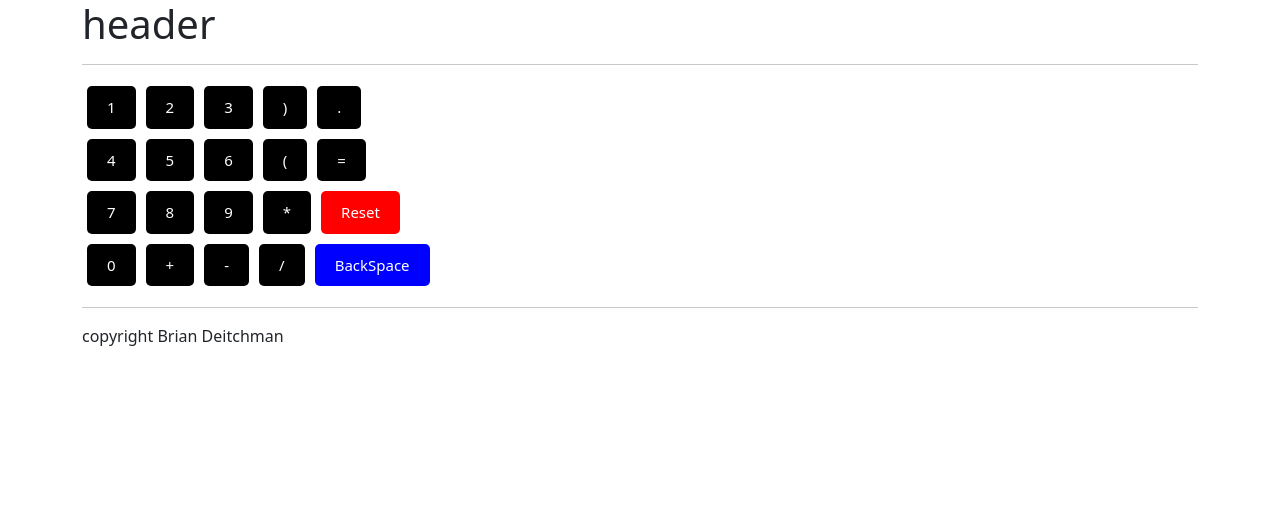
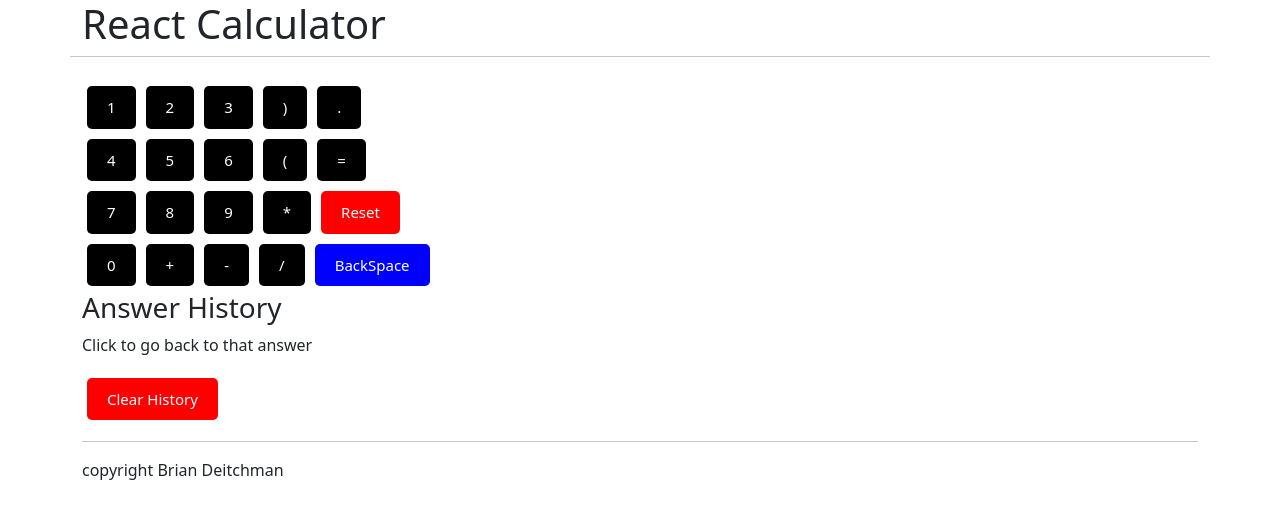
Before and after one commit to briandeitchman1/PictureApp, a React (Create React App) app: page / in a window 1280 px wide. Shown: the top 518 px of the page. Built offline with nearby package versions, Linux system fonts and the light colour scheme.

Commit message:
Added a answer history

```diff
--- a/package.json
+++ b/package.json
@@ -9,6 +9,7 @@
     "react": "^18.2.0",
     "react-dom": "^18.2.0",
     "react-scripts": "5.0.1",
+    "uuid": "^8.3.2",
     "web-vitals": "^2.1.4"
   },
   "scripts": {
--- a/src/App.js
+++ b/src/App.js
@@ -5,16 +5,22 @@ import Header from './components/Header';
 import Footer from './components/Footer';
 import Button from './components/Button';
 import Screen from './components/Screen';
-import { useState } from "react"
+import History from './components/History';
+import {v4} from 'uuid';
+import { useState,useEffect } from "react"
 
 
-
+const LOCAL_STORAGE_KEY = 'calc.answers'
 
 
 
 function App() {
 
   const [operations, setOperations] = useState([""])
+  const [answers,setAnswers] = useState([""])
+
+
+
   // adds a number as a string to the operations
   const addNumber = (e)=>{
     console.log(e.target.innerText)
@@ -97,10 +103,10 @@ function App() {
        return num+=op;
      }
   }
-  // converts normal math notation into something that can
-  // then be converted into postfix notation
-  // for example 5(6) to 5*(6) and (2)3 to (2)*3
-  // and 1-2 -> 1 + -2
+  // converts normal math notation into something that can then be converted
+  // into postfix notation and combines the array of digits into numbers.
+  // for example [5,(,6,),] to [5,*,(,6,)] and [(,2,),3] to [(,2,),*,3,]
+  // and [1,-,2] -> [1,+,-2]. [-,2,(,2,)] ->[-2,*,(,2,)]
   const joinNumbers = (numberArray)=>{
     let number='';
     let prev ='';
@@ -139,6 +145,7 @@ function App() {
     }
     return false;
   }
+  //actually does the adding subtracting ect
   const doOperation = (num1,op,num2)=>{
     let result;
     num1 = parseFloat(num1);
@@ -159,7 +166,6 @@ function App() {
   // checks for correct number of parentheses
   const isBalanced = (nums)=>{
    const stack = [];
-
    for(let i = 0; i < nums.length; i++){
     let c = nums[i];
     if(c == '('){
@@ -185,12 +191,16 @@ function App() {
     const stack = [];
 
     nums.forEach(num =>{
+      // always push numbers onto the q
       if(isNumber(num)){
         q.push(num);
       }else{
+        //always push ( onto the stack
         if(num == '('){
           stack.push(num);
         }
+        // when we get ) push everything from stack onto the q
+        // until we hit the closing (
         if(num == ')'){
 
           let op = stack.pop();
@@ -199,6 +209,8 @@ function App() {
             op = stack.pop();
           }
         }
+        // if we have a * or / on the stack and run into + or -
+        // we need to pop off all * and / then we can push + or -
         if(num == '+' || num == '-'){
          let top = stack.length-1;
          while(stack.length){
@@ -212,6 +224,7 @@ function App() {
           break;
          }
         }
+        // the only other symbols are * and / we just push them
         stack.push(num);
         }
         if(num == '*'|| num == '/'){
@@ -219,12 +232,13 @@ function App() {
         }
       }
     })
+    // push anything left on the stack to the q
     while(stack.length>0){
       q.push(stack.pop());
     }
     console.log(q);
   }
-
+// this solves the postfix notation array created from toPostFix function
   const solve = (q)=>{
     const stack = [];
     q.forEach(x=>{
@@ -240,7 +254,8 @@ function App() {
     })
     return stack.pop();
   }
-
+// calls all the functions needed to take the array of digits and symbols
+// and convert it into the solution and prints the solution to the screen
   const doMath = ()=>{
     const numberArray =[]
     joinNumbers(numberArray);
@@ -253,8 +268,10 @@ function App() {
     console.log(q);
     let result =  solve(q);
     setOperations([result.toString()])
+    setAnswers([...answers, {id:v4(), answer:result.toString()}])
+
   }
-
+//lets the user type instead of clicking buttons
   const  keyPressHandler = (event)=>{
     console.log(event.key.toString())
     let x = event.key.toString();
@@ -271,6 +288,14 @@ function App() {
     }
   }
 
+  const insertOldAnswer = (answer)=>{
+    console.log(answer.target.innerText);
+    setOperations([answer.target.innerText]);
+  }
+  const clearHistory = ()=>{
+    setAnswers([])
+  }
+
   return (
     <div className='container' id="container" tabIndex="0"  onKeyDown={keyPressHandler}>
       <Header />
@@ -283,7 +308,6 @@ function App() {
         <Button  text=')' onClick={addNumber}/>
         <Button  text='.' onClick={addNumber}/>
         </div>
-
       </div>
       <div className="row">
         <div className="col">
@@ -308,12 +332,11 @@ function App() {
       <Button  text='+' onClick={addOperator} />
       <Button  text='-' onClick={addNumber} />
       <Button  text='/' onClick={addOperator} />
-
       <Button  text='BackSpace' color="blue" onClick={backspace}/>
-
-
-
-
+      <h3>Answer History</h3>
+      <p>Click to go back to that answer</p>
+      <History answers={answers} onClick={insertOldAnswer}/>
+      <Button text='Clear History' color="red"onClick={clearHistory}/>
       <Footer />
     </div>
   );
--- a/src/components/Header.js
+++ b/src/components/Header.js
@@ -1,12 +1,14 @@
-import React from 'react'
+import React, {Link}from 'react'
 
 const Header = () => {
     return (
-        <div>
-            <h1>header</h1>
+        <div className="row">
+            <div className="col">
+            <h1>React Calculator</h1>
+            </div>
+
             <hr />
         </div>
-
     )
 }
 
--- /dev/null
+++ b/src/components/History.js
@@ -0,0 +1,13 @@
+import React from 'react'
+import OldAnswer from './OldAnswer'
+
+const History = ({onClick,answers}) => {
+  return (
+
+    answers.map((answer,index)=>{
+        return <OldAnswer key={index} answer={answer} onClick={onClick}/>
+    })
+  )
+}
+
+export default History
--- /dev/null
+++ b/src/components/OldAnswer.js
@@ -0,0 +1,9 @@
+import React from 'react'
+
+const OldAnswer = ({answer,onClick}) => {
+  return (
+    <p onClick={onClick}>{answer.answer}</p>
+  )
+}
+
+export default OldAnswer
```
Also changed, not shown: 1 other file (tests, documents, lock files or other folders).
